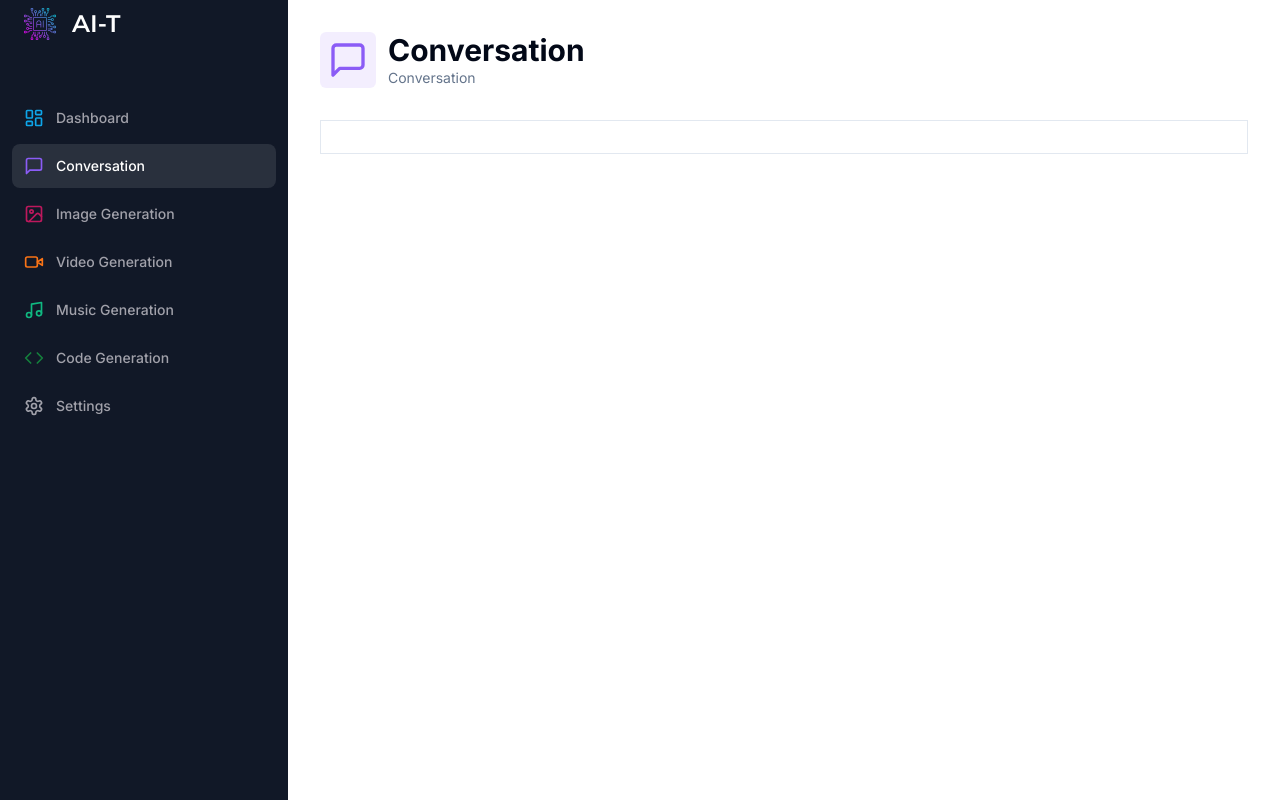
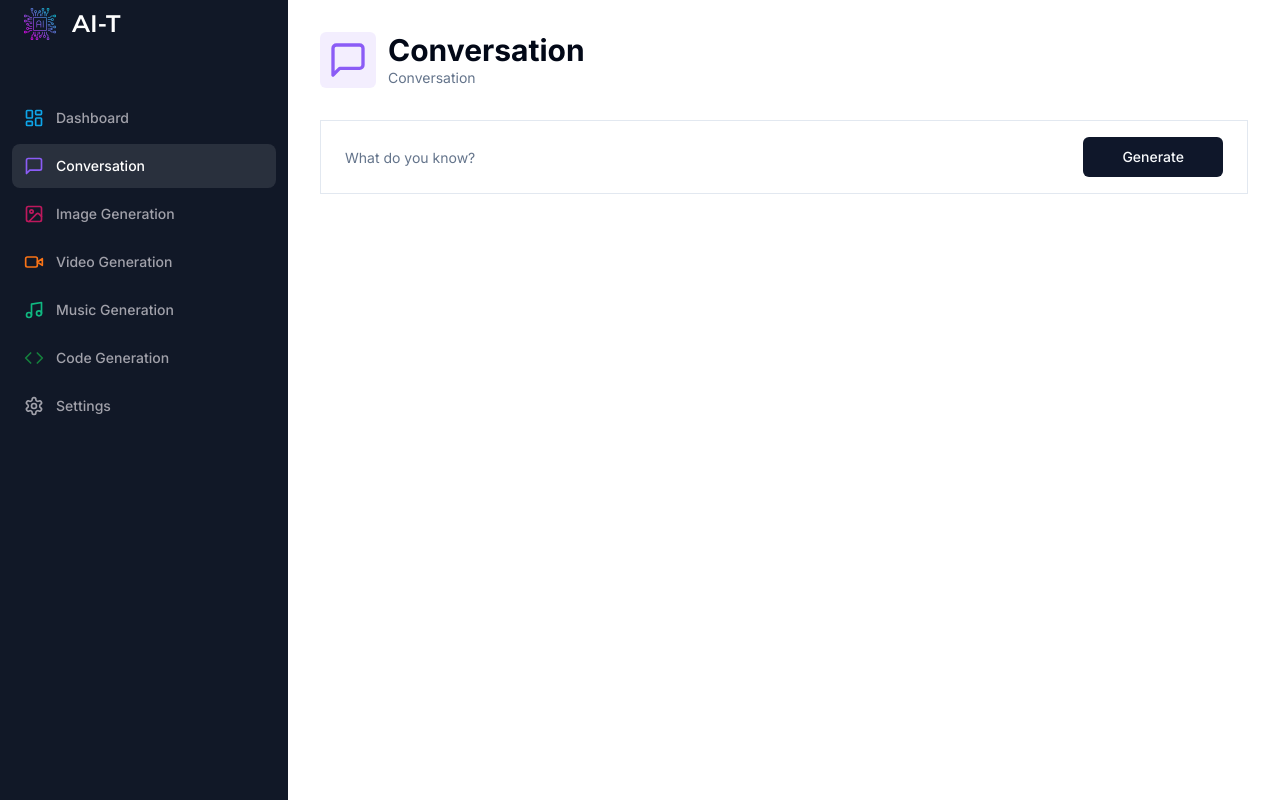
Before and after one commit to Gid3onJura/ai-t, a Next.js app: page /conversation in a window 1280 px wide. Built offline with nearby package versions, Linux system fonts and the light colour scheme.

Commit message:
form; start for openai

```diff
--- a/app/(dashboard)/(routes)/conversation/page.tsx
+++ b/app/(dashboard)/(routes)/conversation/page.tsx
@@ -7,6 +7,8 @@ import * as zod from "zod"
 import { formSchema } from "./constants"
 import { zodResolver } from "@hookform/resolvers/zod"
 import { Form, FormControl, FormField, FormItem } from "@/components/ui/form"
+import { Input } from "@/components/ui/input"
+import { Button } from "@/components/ui/button"
 
 const ConversationPage = () => {
   const form = useForm<zod.infer<typeof formSchema>>({
@@ -42,13 +44,24 @@ const ConversationPage = () => {
                 name="prompt"
                 render={({ field }) => (
                   <FormItem className="col-span-12 lg:col-span-10">
-                    <FormControl className="m-0 p-0"></FormControl>
+                    <FormControl className="m-0 p-0">
+                      <Input
+                        className="border-0 outline-none focus-visible:ring-0 focus-visible:ring-transparent"
+                        disabled={isLoading}
+                        placeholder="What do you know?"
+                        {...field}
+                      />
+                    </FormControl>
                   </FormItem>
                 )}
               />
+              <Button className="col-span-12 lg:col-span-2 w-full" disabled={isLoading}>
+                Generate
+              </Button>
             </form>
           </Form>
         </div>
+        <div className="space-y-4- mt-4"></div>
       </div>
     </div>
   )
```
Also changed, not shown: 2 other files (tests, documents, lock files or other folders).
